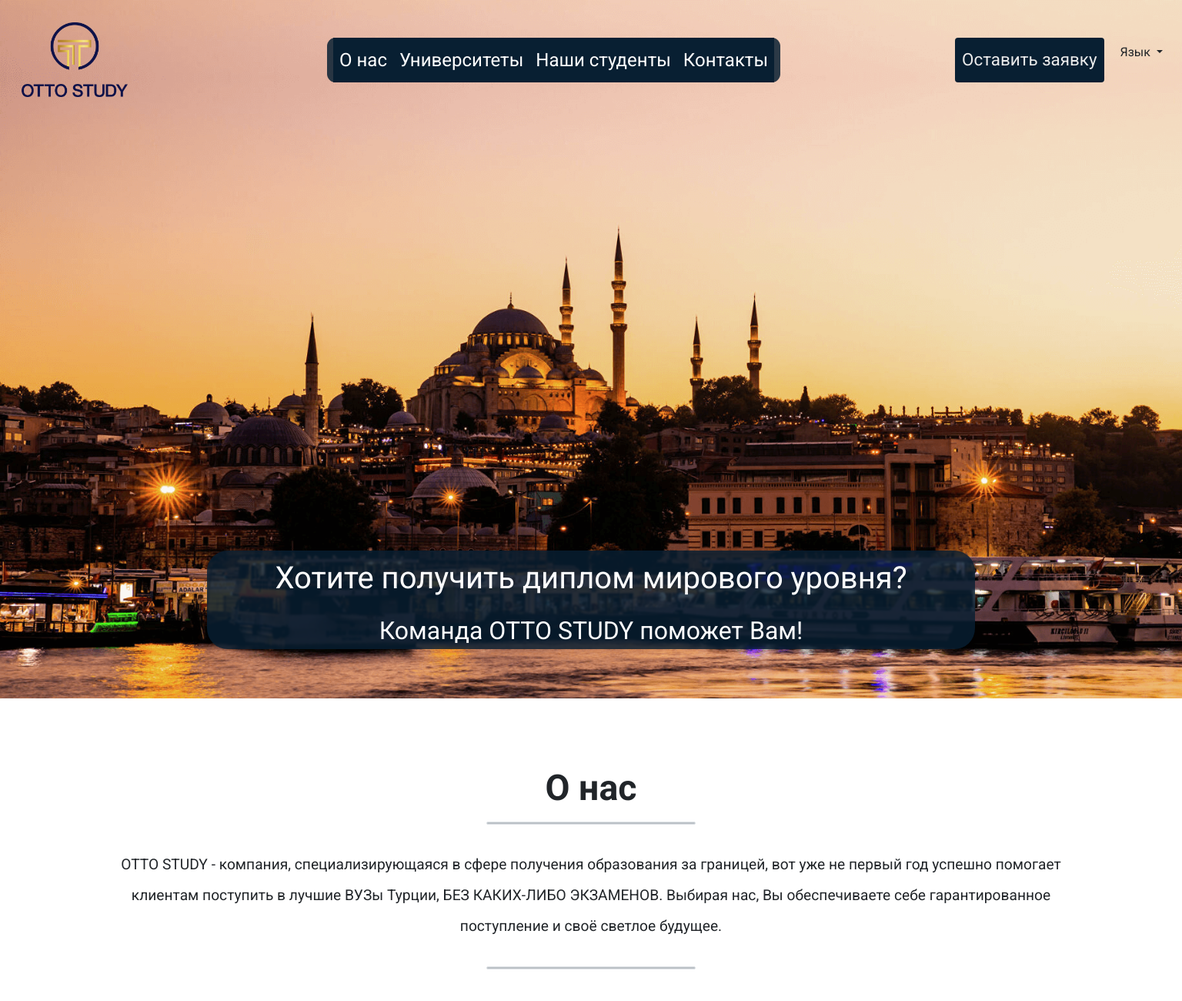
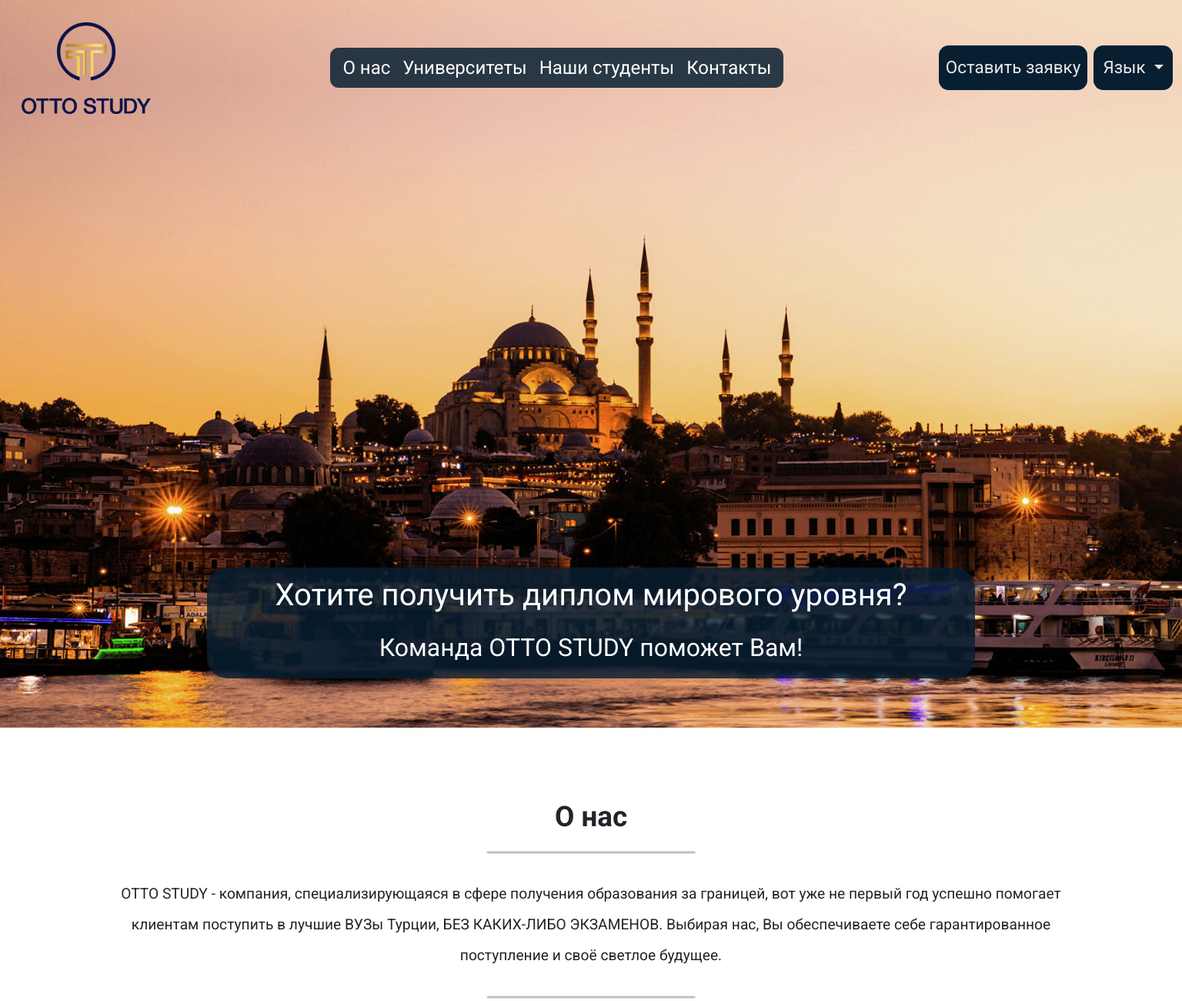
Before and after one commit to AgressiveCoder/Otto, a plain HTML site: page index.html in a window 1536 px wide. Shown: the top 1300 px of the page at 77% size. Drawn offline with nearby package versions, Linux system fonts and the light colour scheme; a script that the page names is missing.

Commit message:
Update style.css

```diff
--- a/css/style.css
+++ b/css/style.css
@@ -2,6 +2,7 @@
     margin: 0;
     padding: 0;
     font-family: 'Roboto', sans-serif;
+    transition: all linear 0.3s;
 }
 
 .clear{
@@ -39,17 +40,19 @@ header{
     color:rgb(235, 235, 235);
     padding: 0.7rem 0.5rem;
     font-size: 1.4rem;
+    border-radius: 0.8rem;
 }
 
 .feedback:hover{
     color: #fff;
 }
 
-.lang{
+.language{
     padding: 0.7rem;
     background: #081F32;
     color:rgb(235, 235, 235);
     font-size: 1.4rem;
+    border-radius: 0.8rem;
 }
 
 .lang:hover{
@@ -289,3 +292,156 @@ main .col-12 .border{
     color: #fff;
     font-size: 1.4rem !important;
   }
+
+  @media (min-width: 1200px){
+    .navbar-brand img {
+        padding: 1rem;
+        width: 130px;
+    }
+
+    .navbar-nav .nav-link {
+        color: #fff !important;
+        font-size: 1.2rem !important;
+    }
+
+    .feedback {
+        height: 3rem;
+        font-size: 1rem;
+    }
+
+    .language{
+        height: 3rem;
+        font-size: 1rem;
+    }
+
+    .slogan{
+        width: 60%;
+        margin:22rem 0 3rem 0;
+        padding: 0 0  1rem 0;
+    }
+
+    .slogan h2 {
+        font-size: 2rem;
+
+    }
+
+    .slogan span {
+        font-size: 1.6rem;
+    }
+
+    .about h2 {
+        font-size: 2.3rem;
+    }
+
+    .about p {
+        font-size: 1.1rem;
+    }
+
+    main img {
+        width: 160px;
+        height: 160px;
+    }
+
+    .btn-modal {
+        font-size: 1.35rem;
+    }
+
+    footer .img-logo {
+        width: 14rem;
+    }
+  }
+
+  @media (min-width: 1400px){
+    .navbar-brand img {
+        padding: 1rem;
+        width: 200px;
+    }
+
+    .navbar-nav .nav-link {
+        font-size: 1.5rem !important;
+    }
+
+    .feedback{
+        font-size: 1.4rem;
+        height: auto;
+    }
+
+    .language{
+        height: auto;
+        font-size: 1.4rem;
+
+    }
+    .slogan{
+        width: 65%;
+        color:#fff;
+        text-align: center;
+        border-radius: 1.68em;
+        margin: 35rem 0 4rem 0;
+        backdrop-filter: blur(1px);
+        background: #081f32d1;
+    }
+
+    .slogan h2{
+        font-size: 2.5rem;
+        line-height: 4.5rem;
+    }
+
+    .slogan span{
+        font-size: 2rem;
+    }
+
+
+    .about h2 {
+        font-size: 2.3rem;
+    }
+
+    .about p {
+        font-size: 1.2rem;
+    }
+
+    main img {
+        width: 180px;
+        height: 180px;
+    }
+
+    .btn-modal {
+        font-size: 1.5rem;
+    }
+
+    .students h2 {
+        font-size: 2.3rem;
+    }
+
+    .student-card img.img-fluid {
+        width: 9rem;
+        height: 9rem;
+    }
+
+    .student-card p {
+        font-size: 1.4rem;
+    }
+
+    .student-card .name {
+        font-size: 1.5rem;
+    }
+
+    footer .mail {
+        font-size: 1.4rem;
+    }
+
+    footer .img-logo {
+        width: 15rem;
+    }
+
+    .tel-group {
+        width: 80%;
+    }
+
+    .tel-group span {
+        font-size: 1.35rem;
+    }
+
+    .address {
+        font-size: 1.35rem;
+    }
+  }
```
